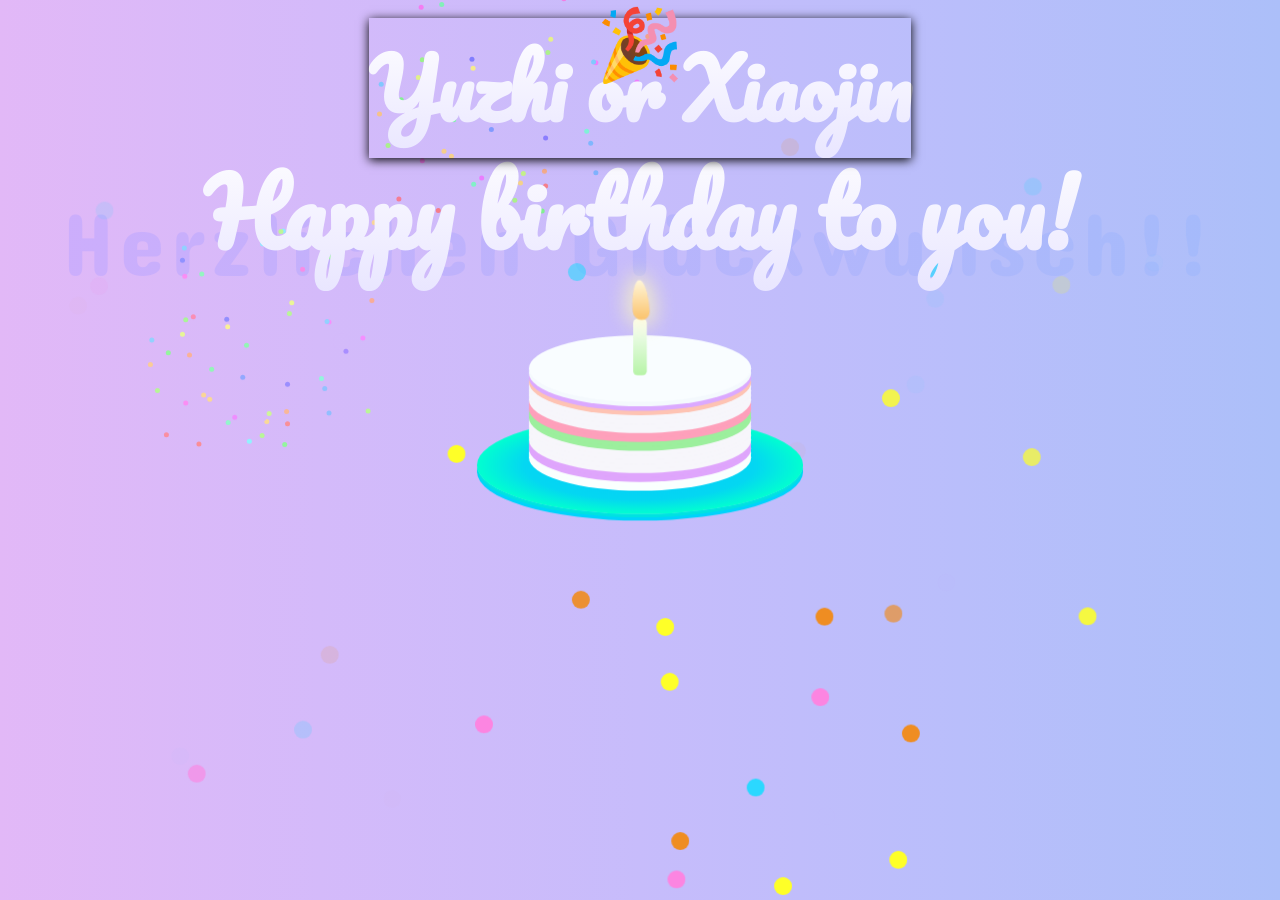
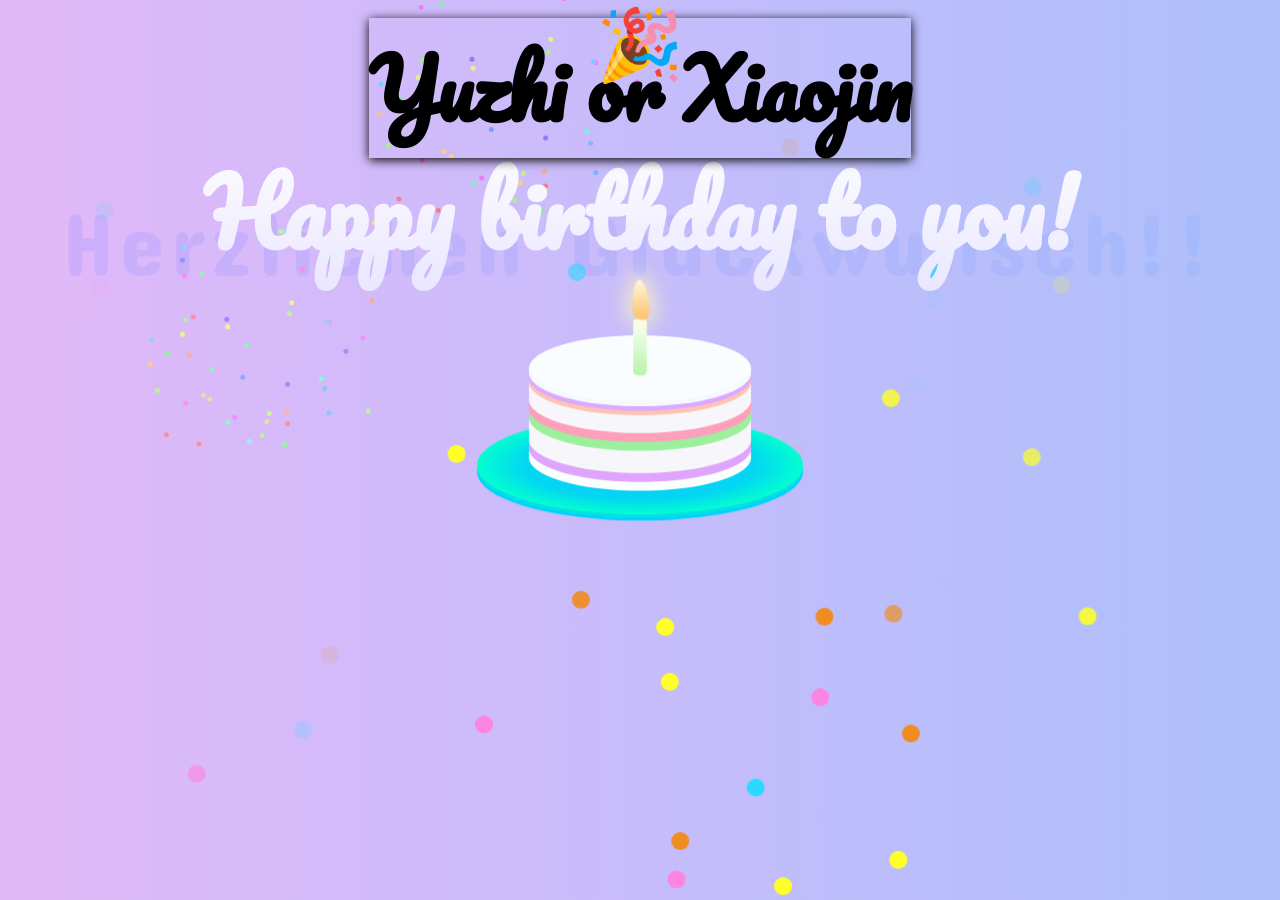
Before and after one commit to boysmao/boysmao.github.io, a Jekyll site: the page happybirthday.html, which Jekyll copies as it is, in a window 1280 px wide and 900 px high. Built offline with Jekyll 4.4.1, drawn with Linux system fonts in a browser that asks for light colours.

Commit message:
Update happybirthday.html

```diff
--- a/happybirthday.html
+++ b/happybirthday.html
@@ -77,9 +77,6 @@
             width: 100%;
             top: -70px;
             font-size: 80px;
-            background: -webkit-linear-gradient(90deg, #e9e6ff 0%, white 100%);
-            -webkit-background-clip: text;
-            -webkit-text-fill-color: transparent;
         }
 
         bokeh {
```
